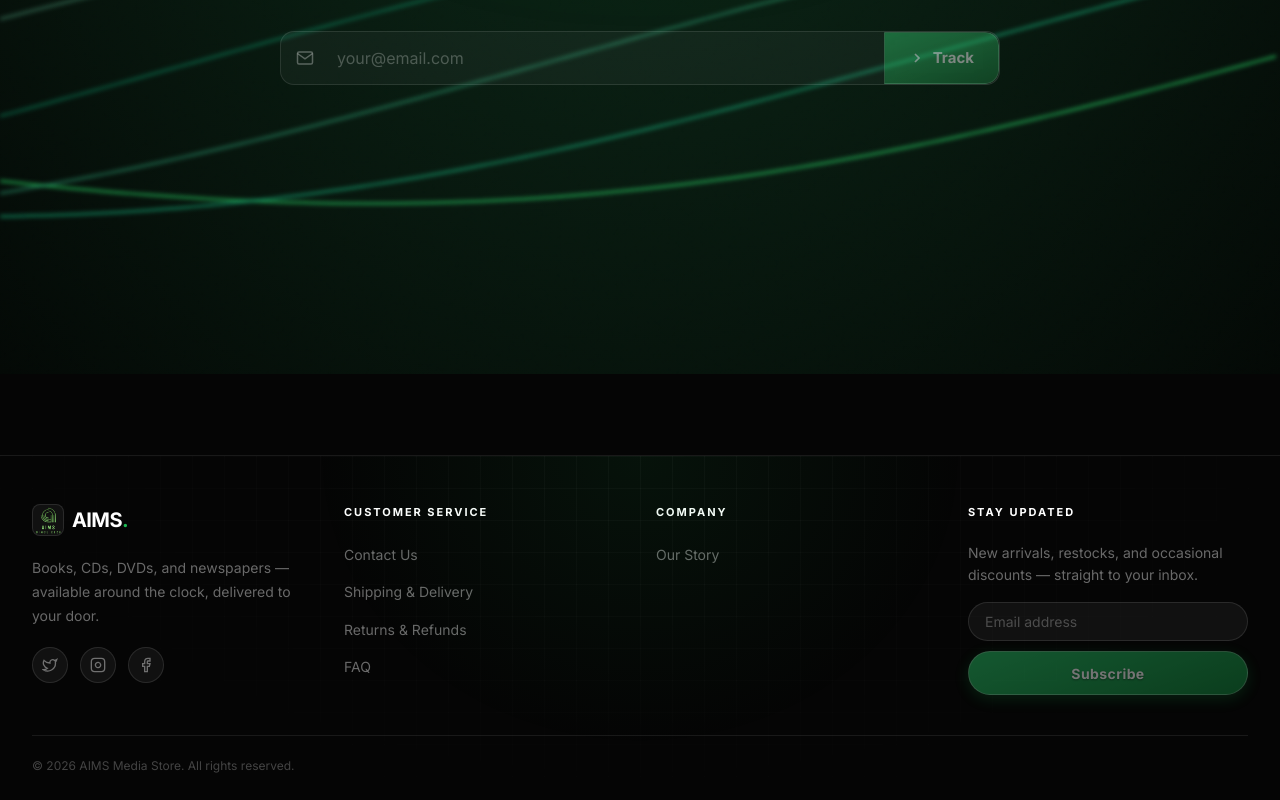
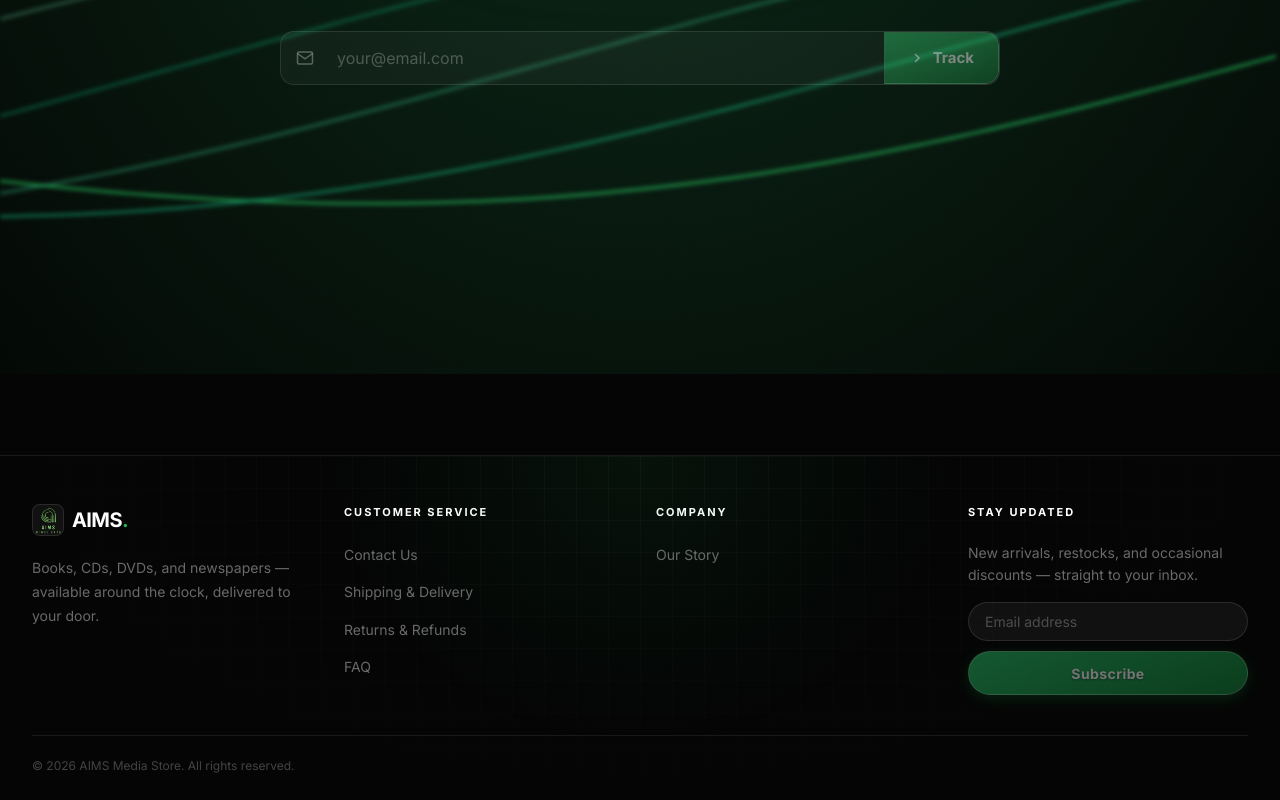
Before and after one commit to KUROthecet/demo-i-t-ss, an Angular app in the folder frontend/: page /order in a window 1280 px wide. Shown: the part 426-1226 px from the top of the page. Built offline with nearby package versions, Linux system fonts and the light colour scheme.

Commit message:
update newest code

```diff
--- a/frontend/src/app/features/admin/dashboard/dashboard.component.html
+++ b/frontend/src/app/features/admin/dashboard/dashboard.component.html
@@ -16,7 +16,6 @@
             <path d="M23 21v-2a4 4 0 0 0-3-3.87"/><path d="M16 3.13a4 4 0 0 1 0 7.75"/>
           </svg>
         </div>
-        <div class="kpi-card__change kpi-card__change--positive">+12%</div>
       </div>
       <div class="kpi-card__label">Total Users</div>
       <div class="kpi-card__value tabular-nums">{{ totalUsers > 0 ? totalUsers : 0 }}</div>
@@ -29,7 +28,6 @@
             <polyline points="22 12 18 12 15 21 9 3 6 12 2 12"/>
           </svg>
         </div>
-        <div class="kpi-card__change kpi-card__change--positive">Active</div>
       </div>
       <div class="kpi-card__label">Active Users</div>
       <div class="kpi-card__value tabular-nums">{{ activeUsers > 0 ? activeUsers : 0 }}</div>
@@ -43,7 +41,6 @@
             <line x1="4.93" y1="4.93" x2="19.07" y2="19.07"/>
           </svg>
         </div>
-        <div class="kpi-card__change kpi-card__change--negative">Blocked</div>
       </div>
       <div class="kpi-card__label">Blocked</div>
       <div class="kpi-card__value tabular-nums">{{ blockedUsers > 0 ? blockedUsers : 0 }}</div>
@@ -53,12 +50,12 @@
       <div class="kpi-card__header">
         <div class="kpi-card__icon" style="background:rgba(192,132,252,0.12);color:#c084fc">
           <svg viewBox="0 0 24 24" fill="none" stroke="currentColor" stroke-width="2">
-            <polygon points="13 2 3 14 12 14 11 22 21 10 12 10 13 2"/>
+            <path d="M18.364 18.364A9 9 0 0 0 5.636 5.636m12.728 12.728A9 9 0 0 1 5.636 5.636m12.728 12.728L5.636 5.636"/>
           </svg>
         </div>
       </div>
-      <div class="kpi-card__label">System Load</div>
-      <div class="kpi-card__value tabular-nums">24%</div>
+      <div class="kpi-card__label">Deactivated</div>
+      <div class="kpi-card__value tabular-nums">{{ deactivatedUsers }}</div>
     </div>
   </div>
 
--- a/frontend/src/app/features/admin/dashboard/dashboard.component.ts
+++ b/frontend/src/app/features/admin/dashboard/dashboard.component.ts
@@ -14,9 +14,10 @@ import { AuthService } from '../../../core/services/auth.service';
   styleUrl: './dashboard.component.scss'
 })
 export class AdminDashboardComponent implements OnInit {
-  totalUsers    = 0;
-  activeUsers   = 0;
-  blockedUsers  = 0;
+  totalUsers       = 0;
+  activeUsers      = 0;
+  blockedUsers     = 0;
+  deactivatedUsers = 0;
   totalOrders   = 0;
   pendingOrders = 0;
   recentUsers: any[] = [];
@@ -46,9 +47,10 @@ export class AdminDashboardComponent implements OnInit {
     const orders  = results[1] as any;
     const pending = results[2] as any;
 
-    this.totalUsers    = users?.length   || 0;
-    this.activeUsers   = this.countUsersByStatus(users, 'ACTIVE');
-    this.blockedUsers  = this.countUsersByStatus(users, 'BLOCKED');
+    this.totalUsers       = users?.length   || 0;
+    this.activeUsers      = this.countUsersByStatus(users, 'ACTIVE');
+    this.blockedUsers     = this.countUsersByStatus(users, 'BLOCKED');
+    this.deactivatedUsers = this.countUsersByStatus(users, 'DEACTIVATED');
     this.recentUsers   = (users || []).slice(0, 8);
     this.totalOrders   = orders?.totalElements  || 0;
     this.pendingOrders = pending?.totalElements || 0;
--- a/frontend/src/app/features/customer/about/about.component.html
+++ b/frontend/src/app/features/customer/about/about.component.html
@@ -19,7 +19,8 @@
   <section class="about__team team">
     <h2 class="team__heading">Meet the Team</h2>
     <div class="team__grid">
-      <div class="team__card-wrapper" *ngFor="let member of teamMembers">
+      @for (member of teamMembers; track member.name) {
+        <div class="team__card-wrapper">
           <div class="team__card" #card (mousemove)="onMouseMove($event, card)" (mouseleave)="onMouseLeave(card)">
             <div class="team__glare"></div>
             <div class="team__image-wrapper">
@@ -31,6 +32,7 @@
             </div>
           </div>
         </div>
+      }
     </div>
   </section>
 </main>
--- a/frontend/src/app/features/customer/about/about.component.ts
+++ b/frontend/src/app/features/customer/about/about.component.ts
@@ -1,5 +1,4 @@
 import { Component } from '@angular/core';
-import { CommonModule } from '@angular/common';
 
 interface TeamMember {
   name: string;
@@ -10,7 +9,7 @@ interface TeamMember {
 @Component({
   selector: 'app-about',
   standalone: true,
-  imports: [CommonModule],
+  imports: [],
   templateUrl: './about.component.html',
   styleUrl: './about.component.scss'
 })
--- a/frontend/src/app/features/customer/order-detail/order-detail.component.html
+++ b/frontend/src/app/features/customer/order-detail/order-detail.component.html
@@ -59,7 +59,6 @@
 
             <div class="odetail-card">
               <h2 class="odetail-card__title">
-                <span class="odetail-card__title-dot odetail-card__title-dot--green"></span>
                 Ordered Items
               </h2>
               <div class="odetail-items">
@@ -83,7 +82,6 @@
 
             <div class="odetail-card">
               <h2 class="odetail-card__title">
-                <span class="odetail-card__title-dot odetail-card__title-dot--blue"></span>
                 Delivery Information
               </h2>
               <div class="odetail-info-grid">
@@ -132,7 +130,6 @@
 
             <div class="odetail-card">
               <h2 class="odetail-card__title">
-                <span class="odetail-card__title-dot odetail-card__title-dot--amber"></span>
                 Payment Summary
               </h2>
 
--- a/frontend/src/app/shared/footer/footer.component.html
+++ b/frontend/src/app/shared/footer/footer.component.html
@@ -15,25 +15,6 @@
           Books, CDs, DVDs, and newspapers — available around the clock, delivered to your door.
         </p>
 
-        <div class="footer__social">
-          <a class="footer__social-btn" href="https://twitter.com" target="_blank" rel="noopener" aria-label="Twitter">
-            <svg viewBox="0 0 24 24" fill="none" stroke="currentColor" stroke-width="2">
-              <path d="M22 4s-.7 2.1-2 3.4c1.6 10-9.4 17.3-18 11.6 2.2.1 4.4-.6 6-2C3 15.5.5 9.6 3 5c2.2 2.6 5.6 4.1 9 4-.9-4.2 4-6.6 7-3.8 1.1 0 3-1.2 3-1.2z"/>
-            </svg>
-          </a>
-          <a class="footer__social-btn" href="https://instagram.com" target="_blank" rel="noopener" aria-label="Instagram">
-            <svg viewBox="0 0 24 24" fill="none" stroke="currentColor" stroke-width="2">
-              <rect x="2" y="2" width="20" height="20" rx="5" ry="5"/>
-              <path d="M16 11.37A4 4 0 1 1 12.63 8 4 4 0 0 1 16 11.37z"/>
-              <line x1="17.5" y1="6.5" x2="17.51" y2="6.5"/>
-            </svg>
-          </a>
-          <a class="footer__social-btn" href="https://facebook.com" target="_blank" rel="noopener" aria-label="Facebook">
-            <svg viewBox="0 0 24 24" fill="none" stroke="currentColor" stroke-width="2">
-              <path d="M18 2h-3a5 5 0 0 0-5 5v3H7v4h3v8h4v-8h3l1-4h-4V7a1 1 0 0 1 1-1h3z"/>
-            </svg>
-          </a>
-        </div>
       </div>
 
       <div class="footer__links-col">
--- a/frontend/src/app/shared/notification-bell/notification-bell.component.html
+++ b/frontend/src/app/shared/notification-bell/notification-bell.component.html
@@ -31,7 +31,7 @@
           </div>
         }
         @for (item of notifService.items(); track item.id) {
-          <a class="notif-item" [class.notif-item--unread]="!item.read" [routerLink]="['/order', item.id]" (click)="open = false">
+          <a class="notif-item" [class.notif-item--unread]="!item.read" routerLink="/manager/orders" (click)="open = false">
             <div class="notif-item__dot" [class.notif-item__dot--active]="!item.read"></div>
             <div class="notif-item__body">
               <div class="notif-item__top">
```
Lines whose indentation alone changed are shown as unchanged.
